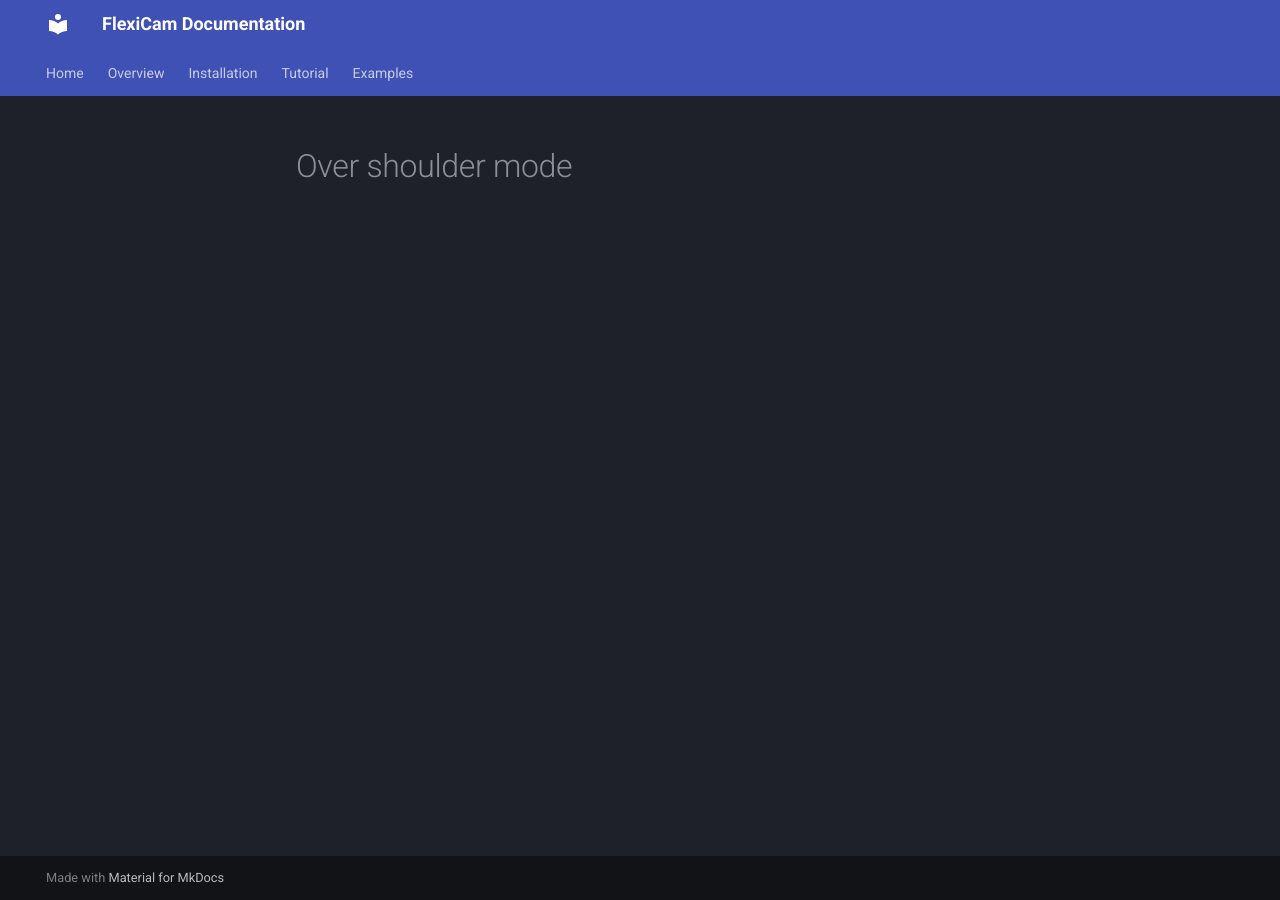
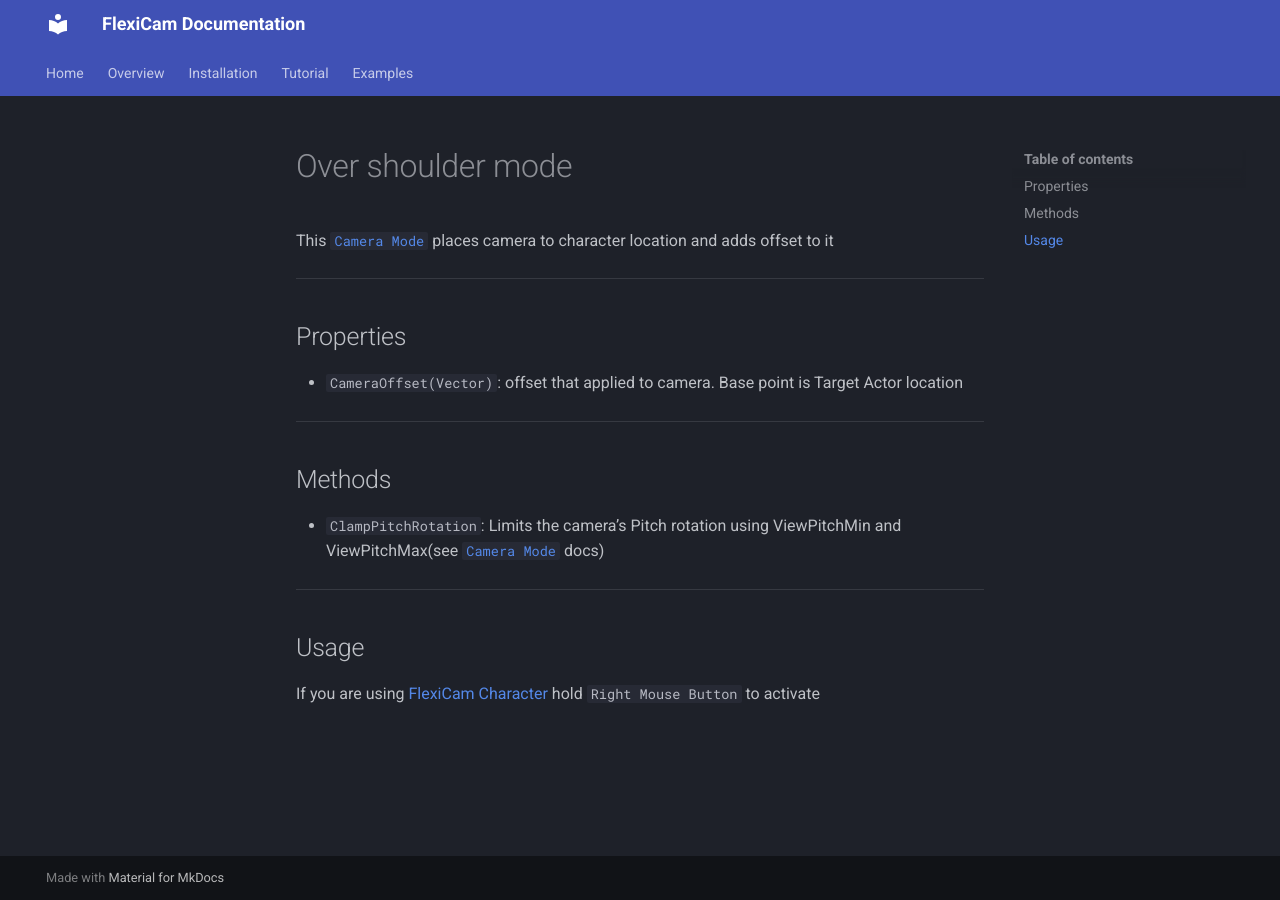
Before and after one commit to egorkapk/flexicam-docs, an MkDocs documentation site: the page built from docs/examples/over-shoulder-mode.md, in a window 1280 px wide. Built offline with MkDocs 1.6.1 and Material for MkDocs 9.7.7, drawn with Linux system fonts in a browser that asks for light colours.

Commit message:
All examples done

```diff
--- a/docs/examples/over-shoulder-mode.md
+++ b/docs/examples/over-shoulder-mode.md
@@ -1 +1,21 @@
 # Over shoulder mode
+
+This [`Camera Mode`](../camera-mode.md) places camera to character location and adds offset to it
+
+---
+
+## Properties
+
+- `CameraOffset(Vector)`: offset that applied to camera. Base point is Target Actor location
+
+---
+
+## Methods
+
+- `ClampPitchRotation`: Limits the camera’s Pitch rotation using ViewPitchMin and ViewPitchMax(see [`Camera Mode`](../camera-mode.md) docs)
+
+---
+
+## Usage
+
+If you are using [FlexiCam Character](flexicam-character.md) hold `Right Mouse Button` to activate
```
Also changed, not shown: docs/examples/example-level.md (+13 -0 lines), docs/examples/flexicam-character.md (+55 -0 lines), docs/examples/third-person-mode.md (line endings or trailing spaces).
